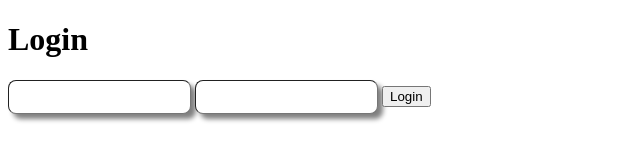
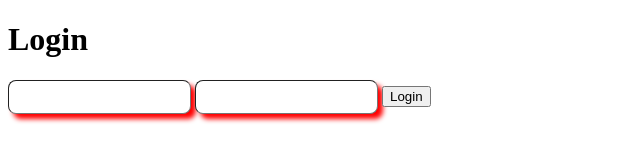
Before and after one commit to BockDA/uebung, a plain HTML site: page login.html in a window 1280 px wide. Shown: the whole page, without its empty margins (0-640 px from the left). Drawn offline with Linux system fonts and the light colour scheme.

Commit message:
button auf red

```diff
--- a/loginstyle.css
+++ b/loginstyle.css
@@ -1,7 +1,6 @@
 input {
-
   height: 30px;
   border-radius: 8px;
   border-width: 0.1px;
-  box-shadow: 5px 5px 5px gray;
+  box-shadow: 5px 5px 5px red;
 }
```
